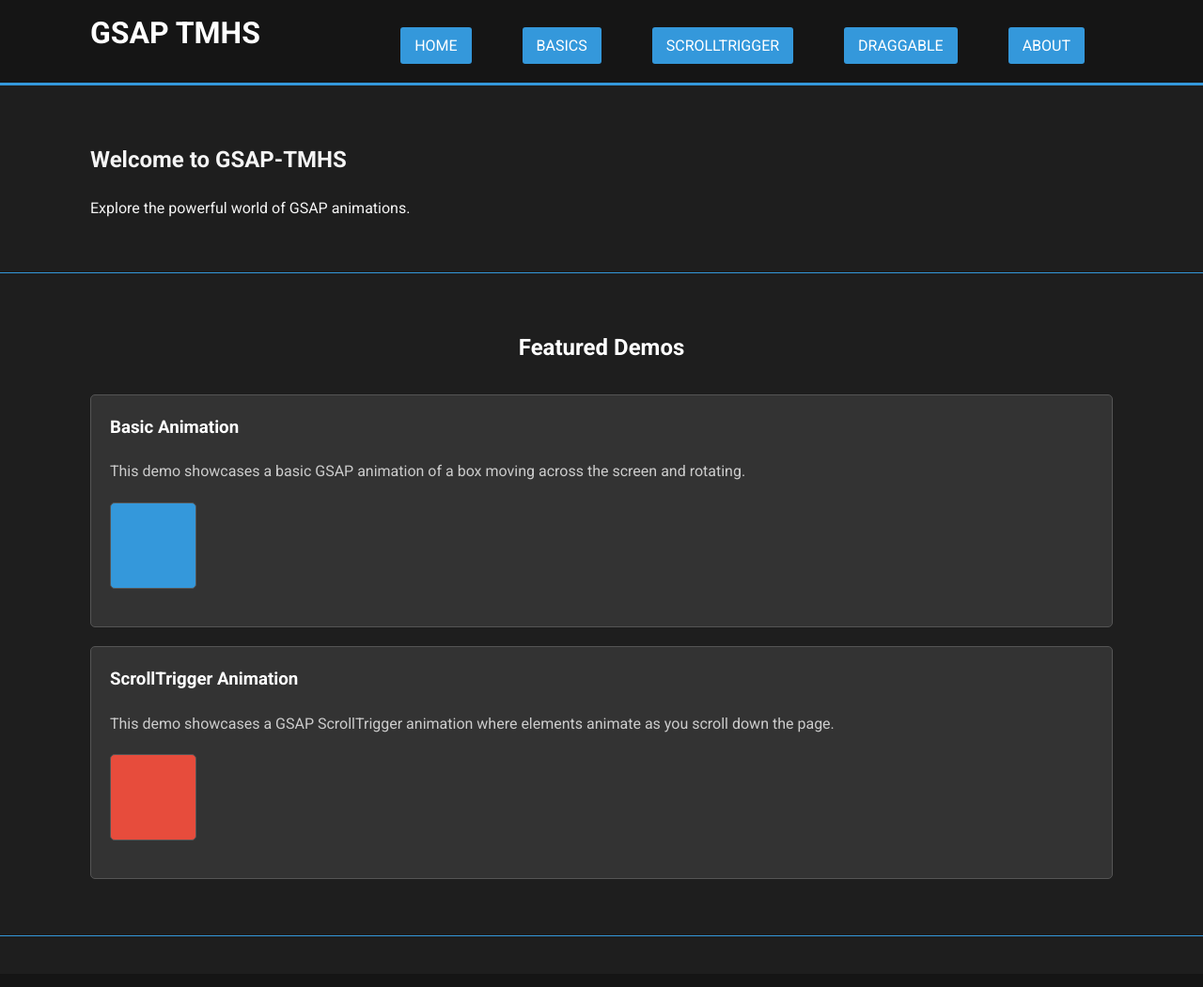
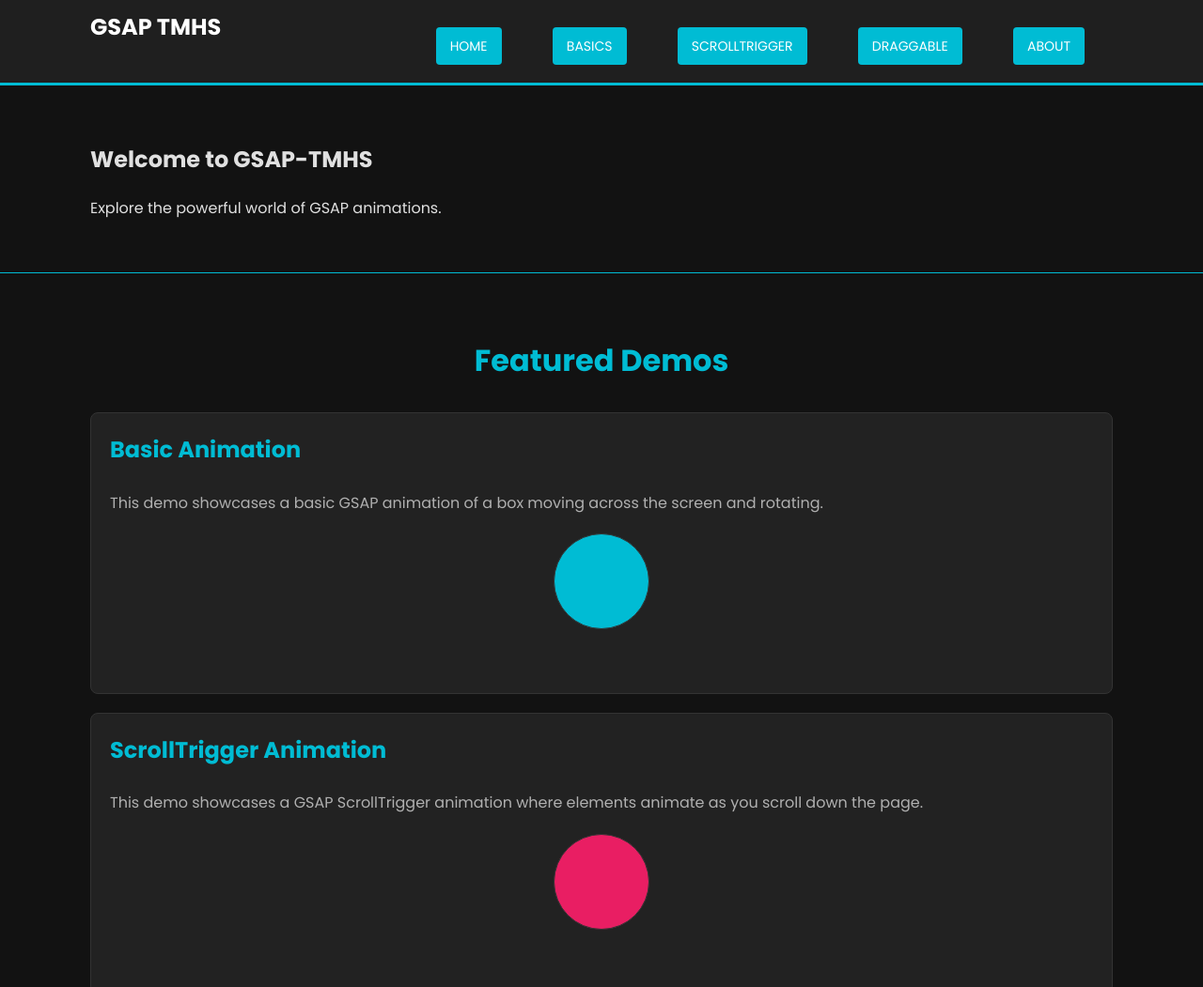
Before and after one commit to TMHSDigital/GSAP-TMHS, a plain HTML site: page index.html in a window 1280 px wide. Shown: the top 1051 px of the page at 94% size. Drawn offline with nearby package versions, Linux system fonts and the light colour scheme.

Commit message:
enhance UI and theme

```diff
--- a/animations.css
+++ b/animations.css
@@ -2,22 +2,25 @@
 
 .demo {
     margin: 20px 0;
+    text-align: center;
 }
 
 /* Basic Box Animation */
 #basic-box {
-    width: 50px;
-    height: 50px;
-    background: #3498db;
-    border-radius: 5px;
+    width: 60px;
+    height: 60px;
+    background: #00bcd4;
+    border-radius: 50%;
+    display: inline-block;
 }
 
 /* ScrollTrigger Box Animation */
 #scroll-box {
-    width: 50px;
-    height: 50px;
-    background: #e74c3c;
-    border-radius: 5px;
+    width: 60px;
+    height: 60px;
+    background: #e91e63;
+    border-radius: 50%;
+    display: inline-block;
 }
 
 /* Draggable and Inertia Styles */
@@ -28,7 +31,7 @@
 
 #scroll-box.draggable:active {
     cursor: grabbing;
-    box-shadow: 0 0 10px rgba(0, 0, 0, 0.5);
+    box-shadow: 0 0 15px rgba(0, 0, 0, 0.5);
 }
 
 /* Smooth Scroll Styles */
@@ -39,6 +42,6 @@
 
 /* Style for active section */
 nav a.active {
-    background-color: #2980b9;
+    background-color: #008c9e;
     color: #fff;
 }
--- a/animations.js
+++ b/animations.js
@@ -27,3 +27,20 @@
         gsap.to(window, {duration: 1, scrollTo: {y: this.getAttribute("href"), offsetY: 70}});
     });
 });
+
+// Active Link Highlighting (Optional)
+window.addEventListener('scroll', () => {
+    let scrollPosition = window.scrollY || window.pageYOffset;
+
+    document.querySelectorAll('nav a').forEach(anchor => {
+        let section = document.querySelector(anchor.getAttribute('href'));
+
+        if (
+            section.offsetTop <= scrollPosition &&
+            section.offsetTop + section.offsetHeight > scrollPosition
+        ) {
+            document.querySelector('nav a.active').classList.remove('active');
+            anchor.classList.add('active');
+        }
+    });
+});
--- a/global.css
+++ b/global.css
@@ -1,10 +1,10 @@
 /* General Styles */
 body {
-    font-family: 'Roboto', sans-serif;
+    font-family: 'Poppins', sans-serif;
     margin: 0;
     padding: 0;
-    background-color: #1e1e1e;
-    color: #f4f4f4;
+    background-color: #121212;
+    color: #e0e0e0;
     line-height: 1.6;
 }
 
@@ -16,10 +16,10 @@
 
 /* Sticky Header */
 header {
-    background: #151515;
+    background: #1f1f1f;
     color: #fff;
     padding: 10px 0;
-    border-bottom: #3498db 3px solid;
+    border-bottom: #00bcd4 3px solid;
     position: sticky;
     top: 0;
     z-index: 1000;
@@ -29,7 +29,7 @@
     color: #fff;
     text-decoration: none;
     text-transform: uppercase;
-    font-size: 16px;
+    font-size: 14px;
 }
 
 header ul {
@@ -48,6 +48,7 @@
 
 header #branding h1 {
     margin: 0;
+    font-size: 24px;
 }
 
 header nav {
@@ -57,7 +58,7 @@
 
 /* Showcase Styles */
 #showcase {
-    background: #3498db;
+    background: linear-gradient(120deg, #1f1f1f, #333);
     color: #fff;
     height: 400px;
     text-align: center;
@@ -68,60 +69,65 @@
 }
 
 #showcase h1 {
-    font-size: 55px;
+    font-size: 48px;
     margin-top: 0;
     margin-bottom: 10px;
 }
 
 #showcase p {
-    font-size: 20px;
+    font-size: 18px;
 }
 
 /* Section Styles */
 section {
     padding: 40px 0;
-    border-bottom: #3498db 1px solid;
+    border-bottom: #00bcd4 1px solid;
 }
 
 section h2 {
     text-align: center;
     margin-bottom: 30px;
-    color: #fff;
+    color: #00bcd4;
+    font-size: 32px;
 }
 
 section .box {
-    background: #333;
-    border: #555 1px solid;
+    background: #222;
+    border: #333 1px solid;
     padding: 20px;
     margin-bottom: 20px;
-    border-radius: 5px;
-    transition: transform 0.3s ease;
+    border-radius: 8px;
+    transition: transform 0.3s ease, box-shadow 0.3s ease;
 }
 
 section .box:hover {
     transform: translateY(-5px);
+    box-shadow: 0 10px 20px rgba(0, 0, 0, 0.3);
 }
 
 section .box h3 {
     margin-top: 0;
-    color: #fff;
+    color: #00bcd4;
+    font-size: 24px;
 }
 
 section .box p {
-    color: #ccc;
+    color: #b0b0b0;
 }
 
 /* Footer Styles */
 footer {
-    background: #151515;
-    color: #fff;
+    background: #1f1f1f;
+    color: #e0e0e0;
     text-align: center;
-    padding: 30px 0;
+    padding: 20px 0;
     margin-top: 40px;
+    border-top: #00bcd4 3px solid;
 }
 
 footer p {
     margin: 0;
+    font-size: 14px;
 }
 
 /* Navigation Bar Styles */
@@ -139,13 +145,13 @@
     text-decoration: none;
     color: #fff;
     padding: 10px 15px;
-    background: #3498db;
-    border-radius: 3px;
+    background: #00bcd4;
+    border-radius: 4px;
     transition: background 0.3s ease;
 }
 
 nav ul li a:hover {
-    background: #2980b9;
+    background: #008c9e;
 }
 
 /* Media Queries */
@@ -167,11 +173,11 @@
     }
 
     #showcase h1 {
-        font-size: 40px;
+        font-size: 32px;
     }
 
     #showcase p {
-        font-size: 18px;
+        font-size: 16px;
     }
 
     .container {
--- a/index.html
+++ b/index.html
@@ -5,7 +5,7 @@
     <meta charset="UTF-8">
     <meta name="viewport" content="width=device-width, initial-scale=1.0">
     <title>GSAP-TMHS | Home</title>
-    <link href="https://fonts.googleapis.com/css2?family=Roboto:wght@400;700&display=swap" rel="stylesheet">
+    <link href="https://fonts.googleapis.com/css2?family=Poppins:wght@400;700&display=swap" rel="stylesheet">
     <link rel="stylesheet" href="global.css">
     <link rel="stylesheet" href="animations.css">
     <script src="cdn-libs.js"></script>
```
